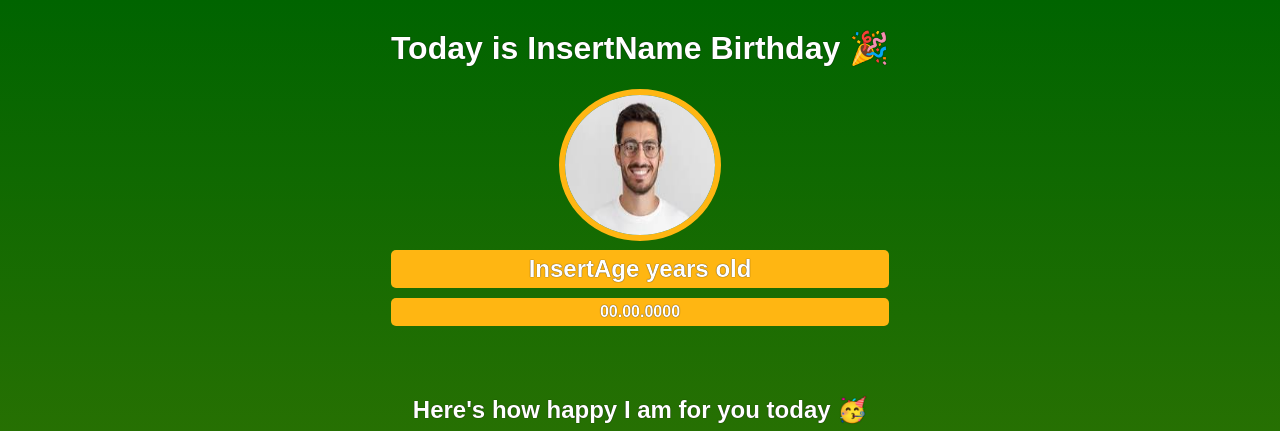
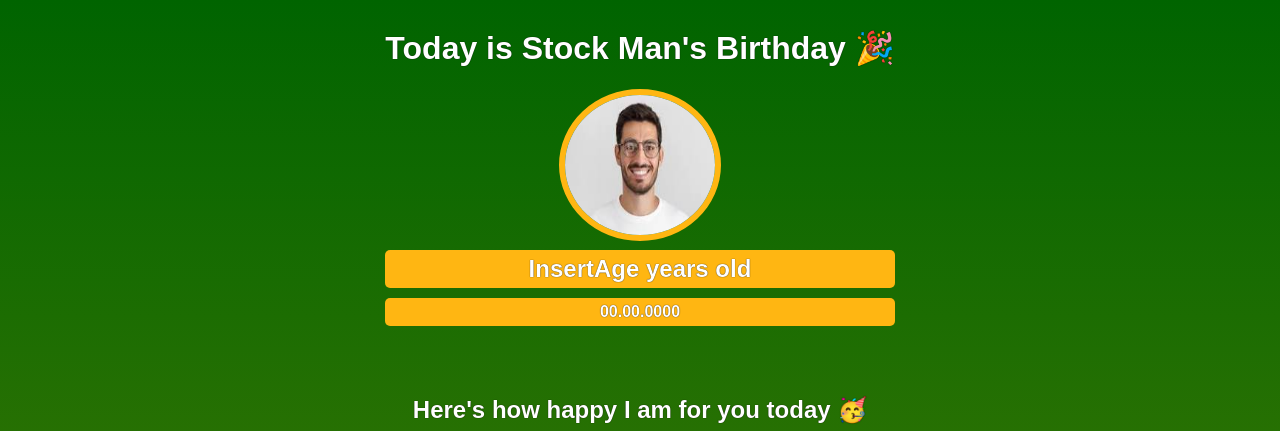
Before and after one commit to alexandercaviness/Birthday-gifts-site, a plain HTML site: page index.html in a window 1280 px wide. Shown: the top 431 px of the page. Drawn offline with Linux system fonts and the light colour scheme; a web font is replaced by a local one.

Commit message:
changed from Insertname to Stock Man's

```diff
--- a/index.html
+++ b/index.html
@@ -12,7 +12,7 @@
 </head>
 <body>
     <div class="header">
-        <h1 class="blackshadow">Today is InsertName Birthday 🎉</h1>
+        <h1 class="blackshadow">Today is Stock Man's Birthday 🎉</h1>
         <img id="bdayimg" src="images/GenericMan.jpg" />
         <h2 id="bday-age">InsertAge years old</h2>
         <h4 id="bday-date">00.00.0000</h4>
```
